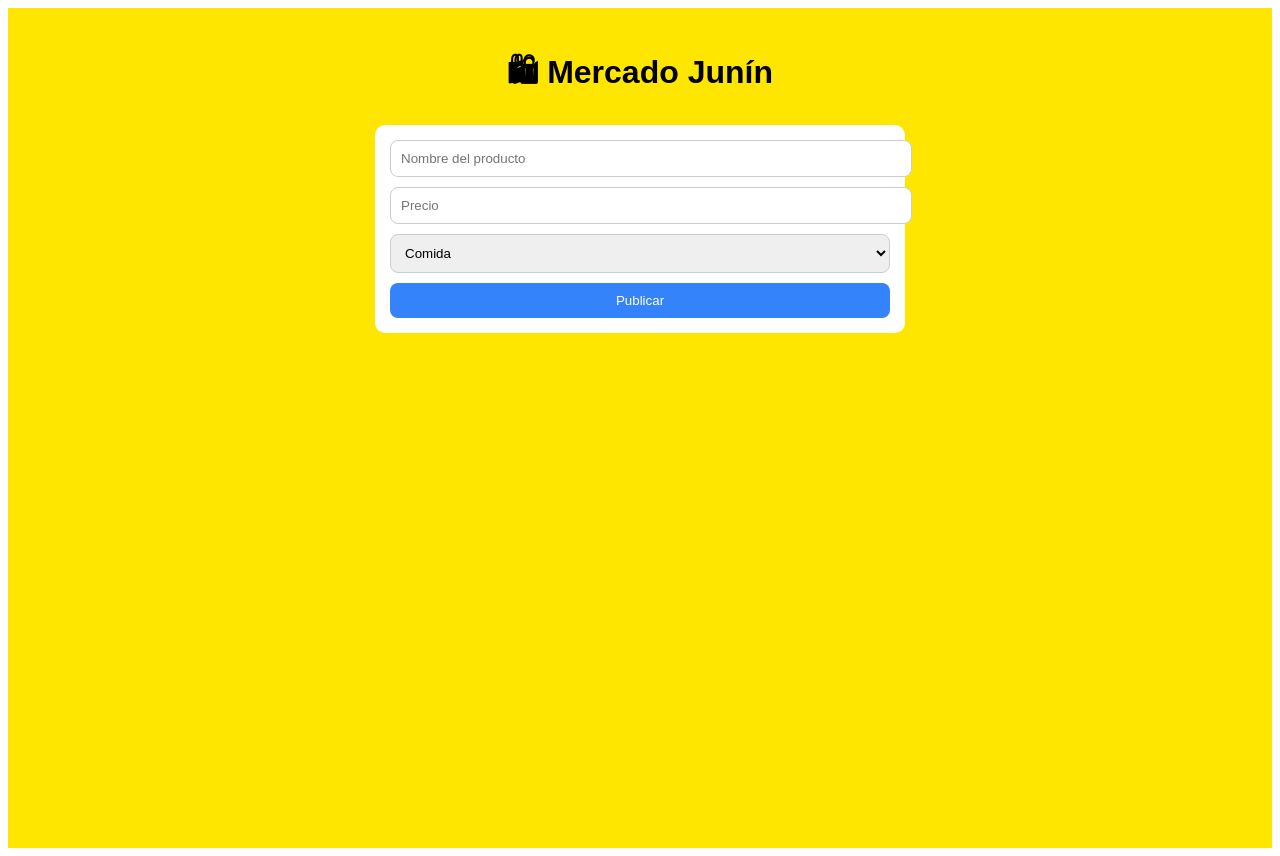
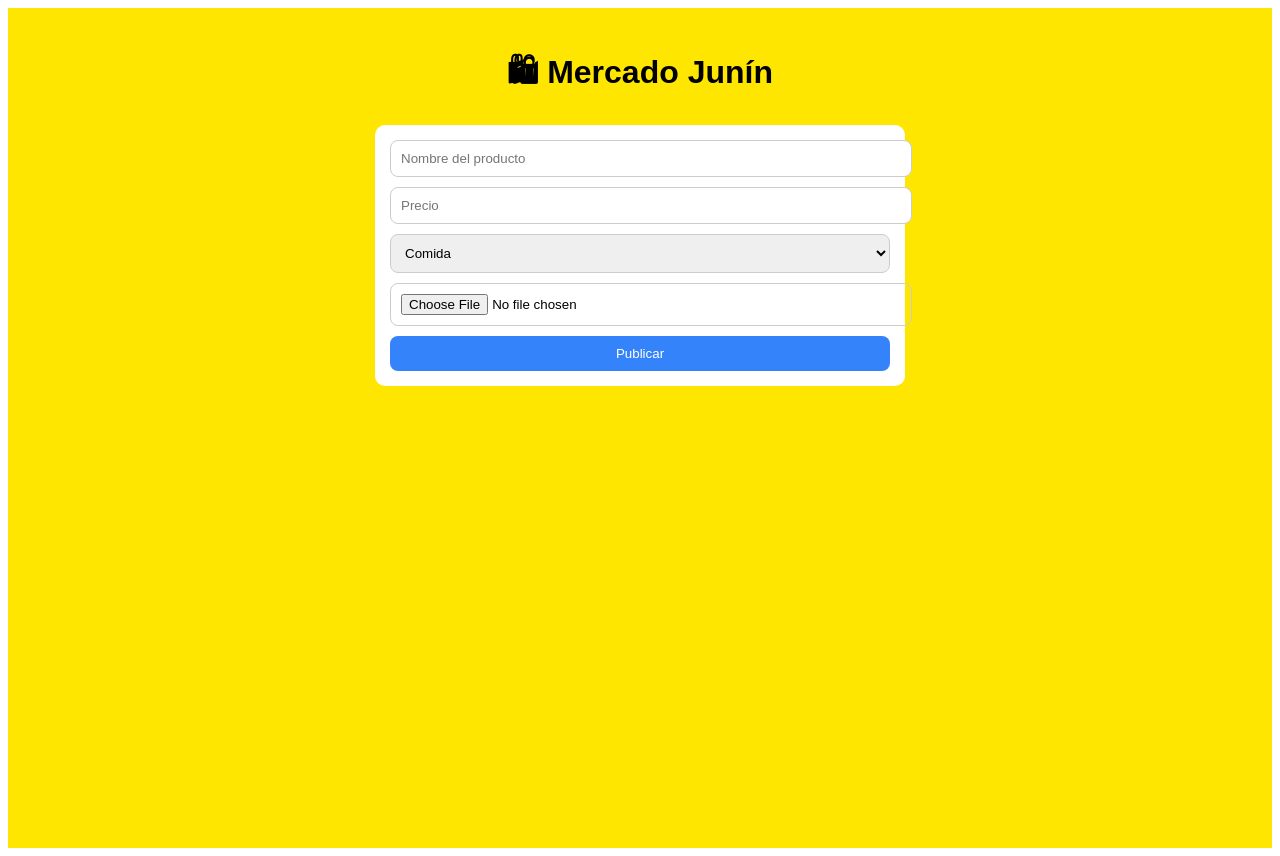
Before and after one commit to andresdominguezjunin-collab/mercado-junin-final, a Next.js app: page / in a window 1280 px wide. Built offline with nearby package versions, Linux system fonts and the light colour scheme.

Commit message:
Add image upload functionality to product form

```diff
--- a/pages/index.js
+++ b/pages/index.js
@@ -5,6 +5,7 @@ export default function Home() {
   const [nombre, setNombre] = useState("");
   const [precio, setPrecio] = useState("");
   const [categoria, setCategoria] = useState("Comida");
+  const [imagen, setImagen] = useState("");
 
   const categorias = ["Comida", "Ropa", "Hogar", "Servicios", "Otros"];
 
@@ -15,21 +16,34 @@ export default function Home() {
       id: Date.now(),
       nombre,
       precio,
-      categoria
+      categoria,
+      imagen
     };
 
     setProductos([nuevo, ...productos]);
+
     setNombre("");
     setPrecio("");
+    setImagen("");
+  };
+
+  const subirImagen = (e) => {
+    const file = e.target.files[0];
+    if (!file) return;
+
+    const reader = new FileReader();
+    reader.onloadend = () => {
+      setImagen(reader.result);
+    };
+    reader.readAsDataURL(file);
   };
 
   return (
     <div style={styles.container}>
-
       <h1>🛍 Mercado Junín</h1>
 
-      {/* FORM */}
       <div style={styles.card}>
+
         <input
           placeholder="Nombre del producto"
           value={nombre}
@@ -54,22 +68,34 @@ export default function Home() {
           ))}
         </select>
 
+        <input
+          type="file"
+          accept="image/*"
+          onChange={subirImagen}
+          style={styles.input}
+        />
+
+        {imagen && (
+          <img src={imagen} style={styles.preview} />
+        )}
+
         <button onClick={agregarProducto} style={styles.button}>
           Publicar
         </button>
       </div>
 
-      {/* LISTA */}
       <div style={{ width: "100%", maxWidth: 500 }}>
         {productos.map(p => (
           <div key={p.id} style={styles.producto}>
+            {p.imagen && (
+              <img src={p.imagen} style={styles.img} />
+            )}
             <h3>{p.nombre}</h3>
             <p>💲 {p.precio}</p>
             <p>📦 {p.categoria}</p>
           </div>
         ))}
       </div>
-
     </div>
   );
 }
@@ -112,5 +138,15 @@ const styles = {
     padding: 10,
     borderRadius: 10,
     marginBottom: 10
+  },
+  img: {
+    width: "100%",
+    borderRadius: 10,
+    marginBottom: 10
+  },
+  preview: {
+    width: "100%",
+    borderRadius: 10,
+    marginBottom: 10
   }
 };
```
